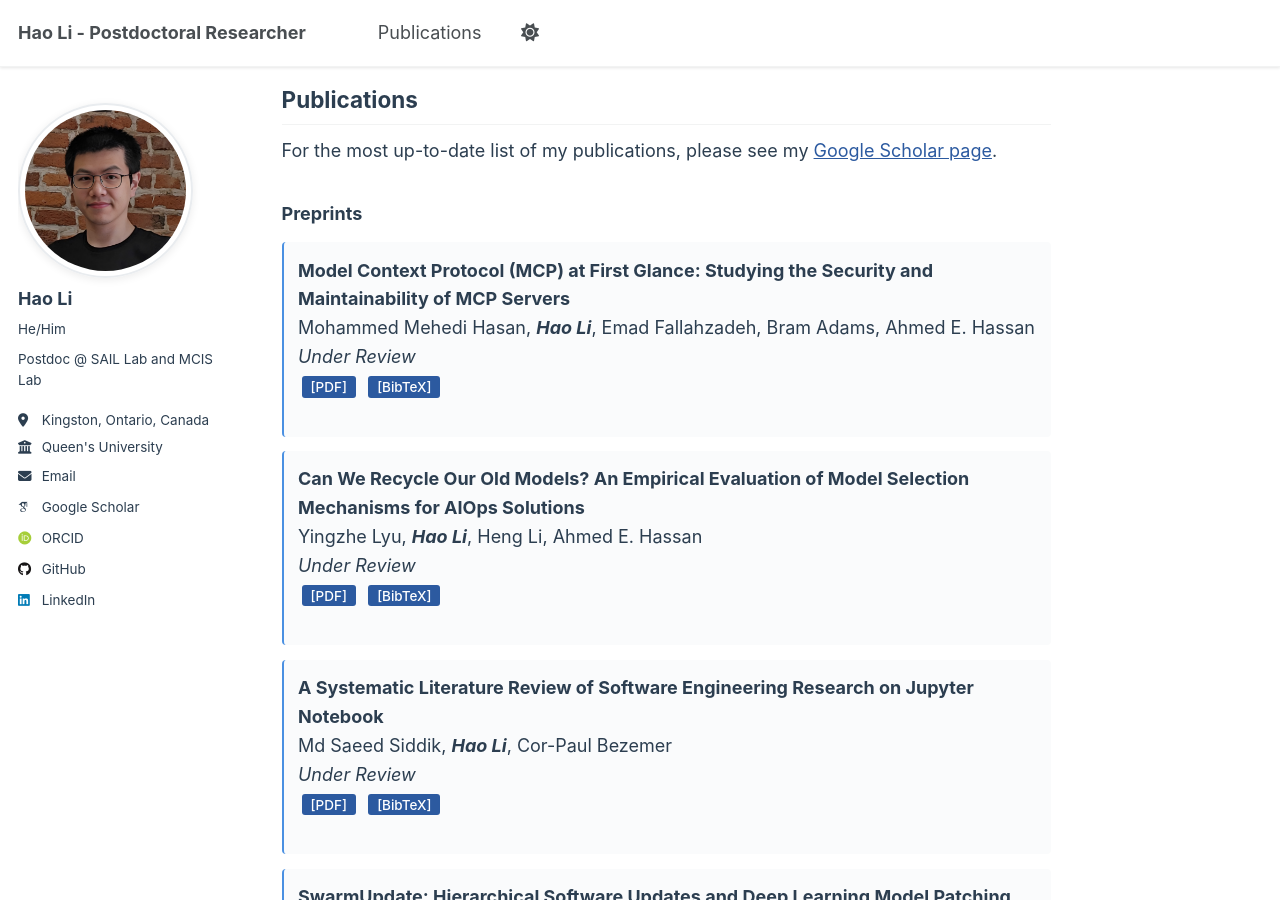
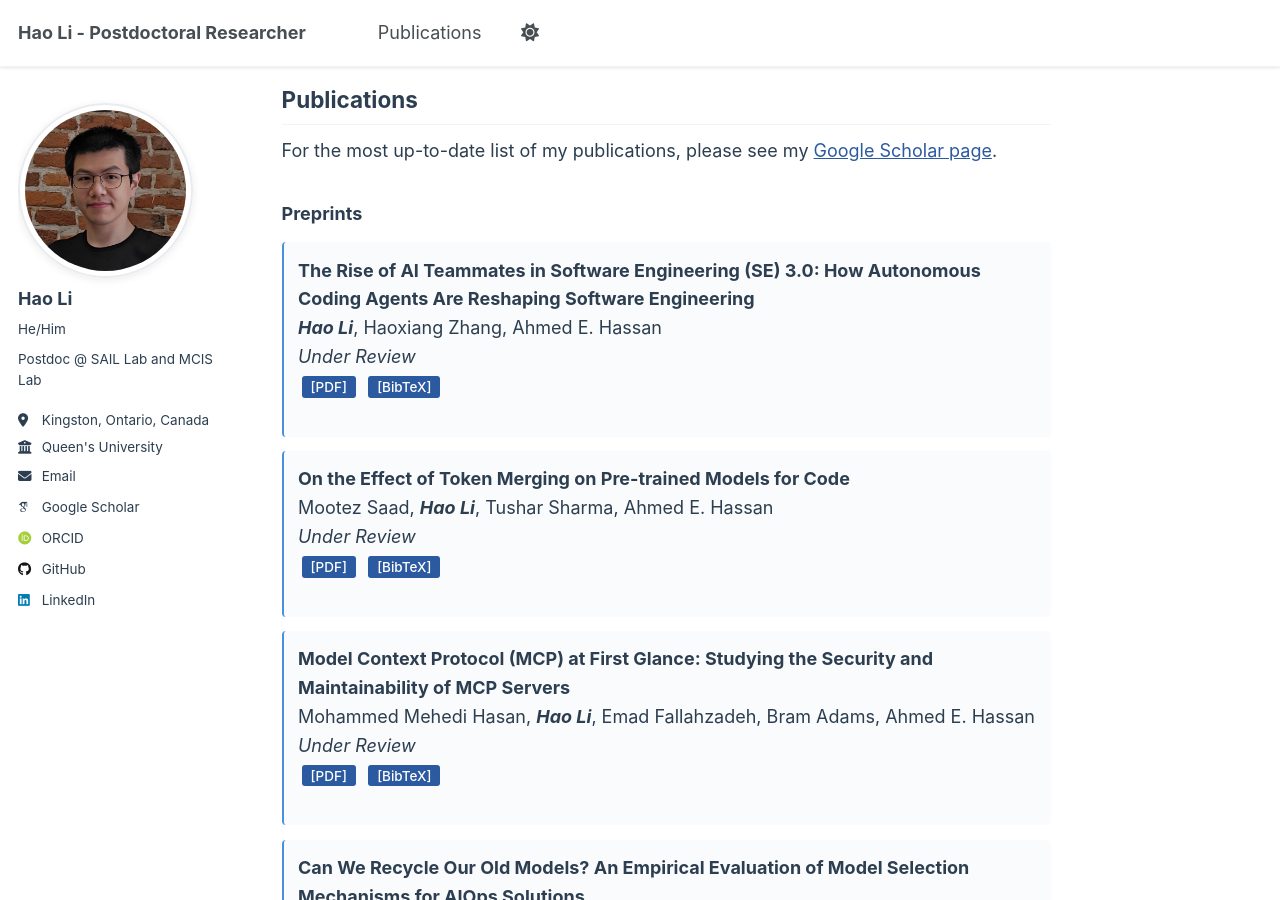
Before and after one commit to Leo-LiHao/Leo-LiHao.github.io, a Jekyll site: the page built from _pages/about.md, in a window 1280 px wide and 900 px high, scrolled down 617 px. Built offline with Jekyll 4.4.1, drawn with Linux system fonts in a browser that asks for light colours; some web fonts are replaced.

Commit message:
added papers

```diff
--- a/_pages/about.md
+++ b/_pages/about.md
@@ -31,6 +31,16 @@ I am a Postdoctoral Researcher at the [Software Analysis and Intelligence Lab (S
 For the most up-to-date list of my publications, please see my [Google Scholar page](https://scholar.google.com/citations?user=3xI3QLsAAAAJ&hl=en).
 
 ### Preprints
+
+- **The Rise of AI Teammates in Software Engineering (SE) 3.0: How Autonomous Coding Agents Are Reshaping Software Engineering**
+  ***Hao Li***, Haoxiang Zhang, Ahmed E. Hassan
+  *Under Review*
+  [[PDF]](https://leo-lihao.github.io/files/P7.pdf) [[BibTeX]](https://leo-lihao.github.io/files/P7.bib)
+
+- **On the Effect of Token Merging on Pre-trained Models for Code**
+  Mootez Saad, ***Hao Li***, Tushar Sharma, Ahmed E. Hassan
+  *Under Review*
+  [[PDF]](https://leo-lihao.github.io/files/P6.pdf) [[BibTeX]](https://leo-lihao.github.io/files/P6.bib)
 
 - **Model Context Protocol (MCP) at First Glance: Studying the Security and Maintainability of MCP Servers**
   Mohammed Mehedi Hasan, ***Hao Li***, Emad Fallahzadeh, Bram Adams, Ahmed E. Hassan
--- /dev/null
+++ b/files/P6.bib
@@ -0,0 +1,6 @@
+@article{saad2025tokenmerge,
+      title={On the Effect of Token Merging on Pre-trained Models for Code},
+      author={Mootez Saad and Hao Li and Tushar Sharma and Ahmed E. Hassan},
+      journal={arXiv preprint arXiv:2507.14423},
+      year={2025}
+}
--- /dev/null
+++ b/files/P7.bib
@@ -0,0 +1,6 @@
+@article{li2025riseaiteammatessoftware,
+      title={The Rise of AI Teammates in Software Engineering (SE) 3.0: How Autonomous Coding Agents Are Reshaping Software Engineering},
+      author={Hao Li and Haoxiang Zhang and Ahmed E. Hassan},
+      journal={arXiv preprint arXiv:2507.15003},
+      year={2025}
+}
```
Also changed, not shown: 2 other files.
